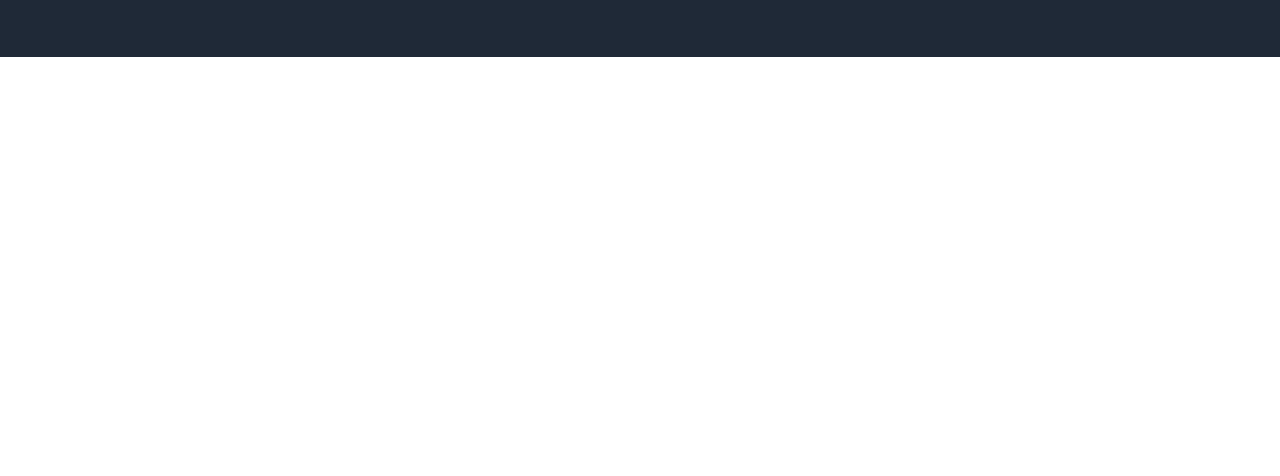
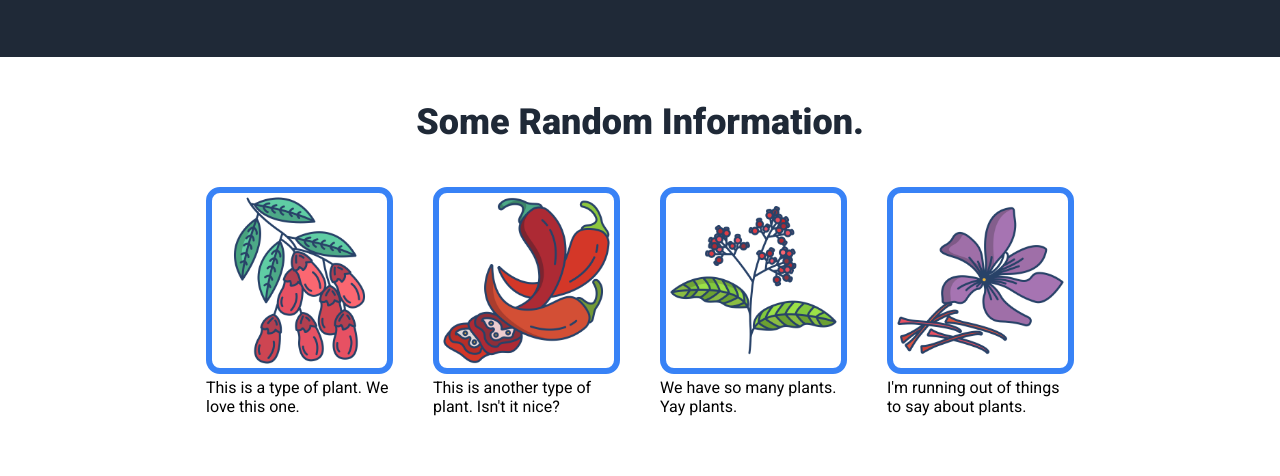
Before and after one commit to meeshka-hub/landing-page, a plain HTML site: page index.html in a window 1280 px wide. Shown: the part 497-973 px from the top of the page. Before the commit the page ends 800 px from the top, so only its background shows below. Drawn offline with Linux system fonts and the light colour scheme.

Commit message:
Add and style second section

```diff
--- a/index.html
+++ b/index.html
@@ -14,8 +14,8 @@
 
 <body>
     <div class="parentContainer">
-        <div class="section">
-            <header class="header">
+        <div class="section first">
+            <header class="contentContainer">
                 <nav class="navBar">
                     <a class="headerLogo" link="#">Header Logo</a>
                     <ul>
@@ -37,6 +37,30 @@
                 </div>
             </header>
         </div>
+        <div class="section second">
+            <div class="infoBox contentContainer">
+                <h1>Some Random Information.</h1>
+                <div class="infoBox container">
+                    <div class="itemContainer">
+                        <img src="./images/barberry.png" alt="barberry">
+                        <div class="text">This is a type of plant. We love this one.</div>
+                    </div>
+                    <div class="itemContainer">
+                        <img src="./images/chilli.png" alt="chili">
+                        <div class="text">This is another type of plant. Isn't it nice?</div>
+                    </div>
+                    <div class="itemContainer">
+                        <img src="./images/pepper.png" alt="pepper">
+                        <div class="text">We have so many plants. Yay plants.</div>
+                    </div>
+                    <div class="itemContainer">
+                        <img src="./images/saffron.png" alt="saffron">
+                        <div class="text">I'm running out of things to say about plants.</div>
+                        </div>
+                    </div>
+                </div>
+            </div>
+        </div>
     </div>
 </body>
 
--- a/styles/styles.css
+++ b/styles/styles.css
@@ -12,18 +12,30 @@ body {
     flex-direction: column;
 }
 
-.section {
+.section.first{
     width: 100%;
     background-color: #1F2937;
     color: #F9FAF8;
 }
 
-.header {
+.contentContainer {
     max-width: 1060px;
     margin: 0 auto;
     display: flex;
     flex-direction: column;
     padding: 0px 60px;
+}
+
+.infoBox {
+    justify-content: center;
+    align-items: center;
+}
+
+.infoBox .container {
+    display: flex;
+    justify-content: center;
+    flex-wrap: wrap;
+    gap: 40px;
 }
 
 .navBar {
@@ -86,3 +98,21 @@ body {
     border-radius: 8px;
     padding: 8px;
 }
+
+.infoBox h1{
+    font-size: 36px;
+    font-weight: 900;
+    color: #1F2937;
+    padding:20px
+}
+
+.itemContainer {
+    flex-basis: 150px;
+    padding-bottom: 60px;
+}
+
+.infoBox img {
+    border: 6px solid #3882F6;
+    border-radius: 14px;
+    width: 175px;
+}
```
Also changed, not shown: images/barberry.png (added), images/chilli.png (added), images/pepper.png (added), images/saffron.png (added).
